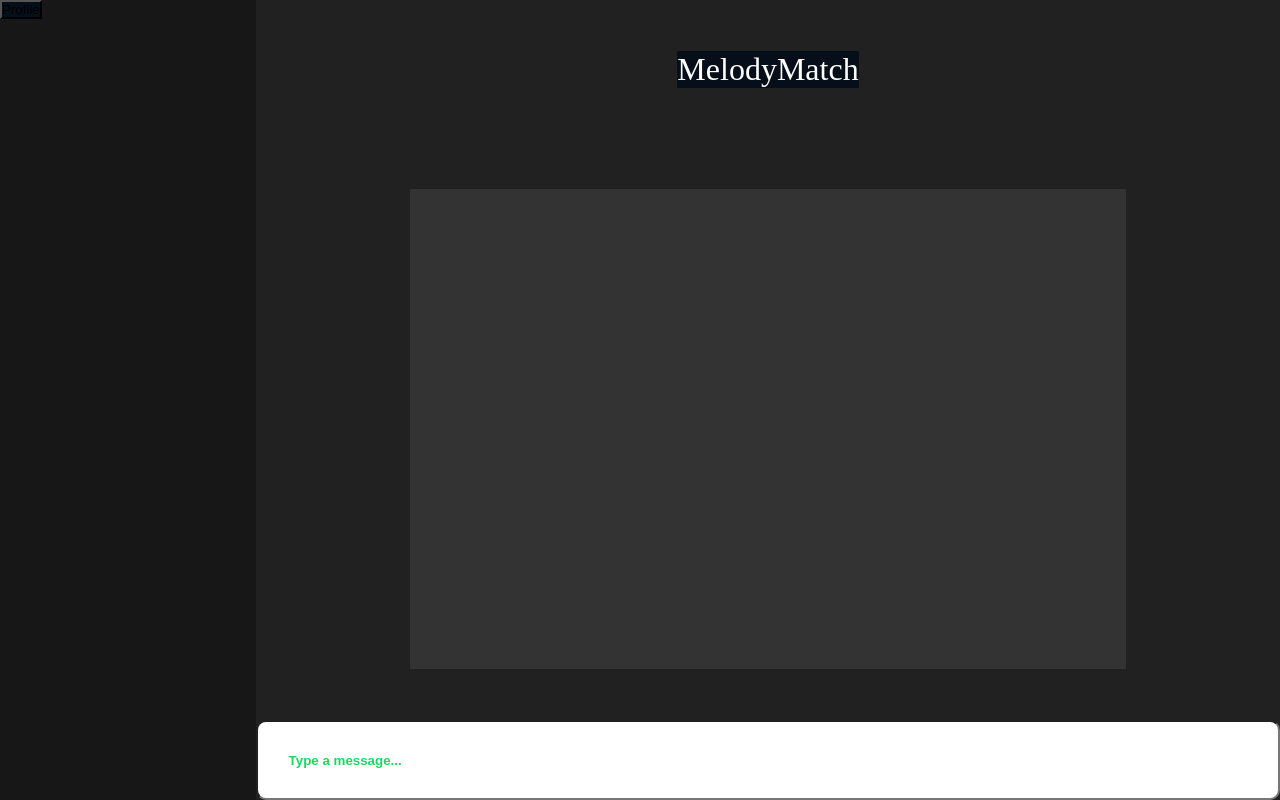
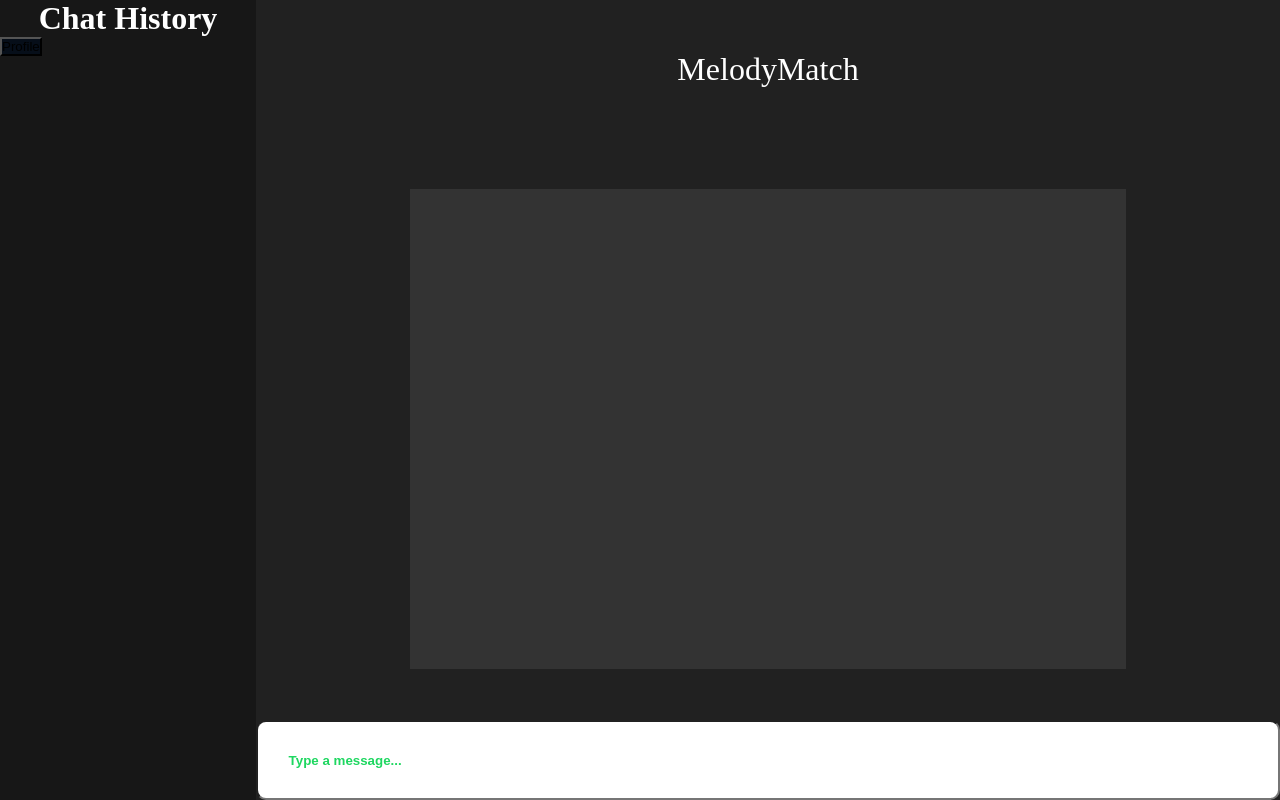
Before and after one commit to Verlias/MelodyMatch-Codefest2024, a React (Vite) app in the folder client/: page /Chatbot in a window 1280 px wide. Built offline with nearby package versions, Linux system fonts and the light colour scheme.

Commit message:
fixed coloring

```diff
--- a/client/src/chat-page/chat-page.jsx
+++ b/client/src/chat-page/chat-page.jsx
@@ -5,6 +5,7 @@ function ChatPage(){
     return (
         <div className={styles.chatPageContainer}>
             <div className={styles.chatHistory}>
+                <h1 className={styles.ChatHeadline}>Chat History</h1>
                 <button className={styles.profileButton}>Profile</button>
             </div>
             <div className={styles.chatBoxContainer}>
--- a/client/src/chat-page/chatpage.module.css
+++ b/client/src/chat-page/chatpage.module.css
@@ -23,7 +23,13 @@
     color: white;
     height: 100%;
     width: 20%;
+}
 
+.ChatHeadline{
+    display:flex;
+    align-items: center;
+    justify-content: center;
+    background-color: #171717;
 }
 
 .title{
@@ -33,6 +39,7 @@
     color: white;
     font-weight: lighter;
     font-family: newsreader;
+    background-color: #212121;
 }
 
 .Headline {
@@ -40,7 +47,6 @@
     margin-top: 5%;
     align-items: center;
     justify-content: center;
-    background-color: #171717;
 
 }
 
```
